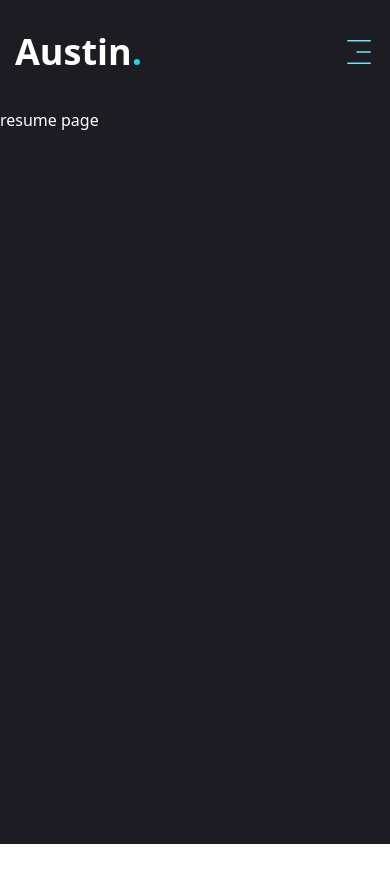
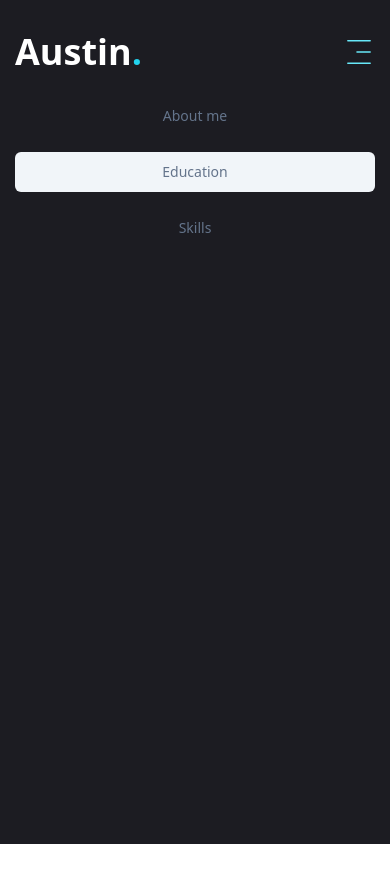
Before and after one commit to AustinO97/austin-oblow-portfolio, a Next.js app: page /resume in a window 390 px wide. Shown: the top 882 px of the page. Before the commit the page ends 844 px from the top, so only its background shows below. Built offline with nearby package versions, Linux system fonts and the light colour scheme.

Commit message:
complete resume page

```diff
--- a/app/resume/page.jsx
+++ b/app/resume/page.jsx
@@ -1,9 +1,220 @@
+"use client";
 
+import {
+  FaHtml5,
+  FaCss3,
+  FaJs,
+  FaReact,
+  FaFigma,
+  FaNodeJs,
+} from "react-icons/fa";
+
+import { SiTailwindcss, SiNextdotjs } from "react-icons/si";
+
+//about data
+
+const about = {
+  title: "About Me",
+  description:
+    "A software engineer with a passion for web development. I specialize in creating engaging and user-friendly interfaces using React, Next.js, and Tailwind CSS.",
+  info: [
+    {
+      fieldName: "Name",
+      fieldValue: "Austin Oblow",
+    },
+    {
+      fieldName: "Phone",
+      fieldValue: "(561-452-2064)",
+    },
+    {
+      fieldName: "Experience",
+      fieldValue: "Software Engineer bootcamp @ Flatiron",
+    },
+    {
+      fieldName: "Github",
+      fieldValue: "AustinO97",
+    },
+    {
+      fieldName: "Email",
+      fieldValue: "ausitnoblow97@gmail.com",
+    },
+    {
+      fieldName: "Freelance",
+      fieldValue: "Available",
+    },
+  ],
+};
+
+//education data
+
+const education = {
+  icon: "/assets/resume/cap.svg",
+  title: "Flatiron School",
+  description:
+    "Worked on various projects, including a blog platform, a travel booking app, and a running shoe app. I'm currently focusing on building a new websites using Next.js and Tailwind CSS.",
+  items: [
+    {
+      institution: "Flatiron School",
+      degree: "Full Stack Web Development Bootcamp",
+      duration: "July 2023 - August 2024",
+    },
+  ],
+};
+
+//skills data
+
+const skills = {
+  title: "Technical Skills",
+  skillList: [
+    {
+      skillName: "JavaScript",
+      icon: <FaJs size={40} />,
+    },
+    {
+      skillName: "React",
+      icon: <FaReact size={40} />,
+    },
+    {
+      skillName: "Next.js",
+      icon: <SiNextdotjs size={40} />,
+    },
+    {
+      skillName: "Tailwind CSS",
+      icon: <SiTailwindcss size={40} />,
+    },
+    {
+      skillName: "HTML5",
+      icon: <FaHtml5 size={40} />,
+    },
+    {
+      skillName: "CSS3",
+      icon: <FaCss3 size={40} />,
+    },
+  ],
+};
+
+import { Tabs, TabsContent, TabsList, TabsTrigger } from "@/components/ui/tabs";
+
+import {
+  Tooltip,
+  TooltipContent,
+  TooltipProvider,
+  TooltipTrigger,
+} from "@/components/ui/tooltip";
+
+import { ScrollArea } from "@/components/ui/scroll-area";
+import { delay, motion } from "framer-motion";
 
 const Resume = () => {
   return (
-    <div>resume page</div>
-  )
-}
+    <motion.div
+      initial={{ opacity: 0 }}
+      animate={{
+        opacity: 1,
+        transition: { delay: 2.4, duration: 0.4, ease: "easeIn" },
+      }}
+      className="min-h-[80vh] flex items-center justify-center py-12 xl:py-0 "
+    >
+      <div className="container mx-auto">
+        <Tabs
+          defaultValue="About me"
+          className="flex flex-col xl:flex-row gap-[60px]"
+        >
+          <TabsList className="flex flex-col w-full max-w-[380px] mx-auto xl:mx-0 gap-6">
+            <TabsTrigger value="about">About me</TabsTrigger>
+            <TabsTrigger value="education">Education</TabsTrigger>
+            <TabsTrigger value="skills">Skills</TabsTrigger>
+          </TabsList>
+          {/* content  */}
+          <div className="min-h-[70vh] w-full">
+            {/* about me */}
+            <TabsContent value="about" className="w-full">
+              <div className="flex flex-col gap-7 text-center xl:text-left">
+                <h3 className="text-4xl font-bold">{about.title}</h3>
+                <p className="max-w-[600px] text-white/60 mx-auto xl:mx-0">
+                  {about.description}
+                </p>
+                <ScrollArea className="h-[400px]">
+                  <ul>
+                    {about.info.map((item, index) => {
+                      return (
+                        <li key={index}>
+                          <span className="text-xl font-bold">
+                            {item.fieldName}:
+                          </span>{" "}
+                          <span className="text-white/60">
+                            {item.fieldValue}
+                          </span>
+                        </li>
+                      );
+                    })}
+                  </ul>
+                </ScrollArea>
+              </div>
+            </TabsContent>
+            {/* education */}
+            <TabsContent value="education" className="w-full">
+              <div className="flex flex-col gap-7 text-center xl:text-left">
+                <h3 className="text-4xl font-bold"> {education.title}</h3>
+                <p className="max-w-[600px] text-white/60 mx-auto xl:mx-0">
+                  {education.description}
+                </p>
+                <ScrollArea className="h-[400px]">
+                  <ul className="grid grid-cols-1 lg:grid-cols-2 gap-[30px]">
+                    {education.items.map((item, index) => {
+                      return (
+                        <li
+                          key={index}
+                          className="bg-[#232329] h-[184px] py-6 px-10 rounded-xl flex flex-col justify-center items-center lg:items-start gap-1"
+                        >
+                          <span className="text-cyan-300">
+                            {item.institution}
+                          </span>
+                          <h3 className="text-xl max-w-[260px] min-h-[60px] text-center lg:text-left">
+                            {item.degree}
+                          </h3>
+                          <p className="text-white/60">{item.duration}</p>
+                        </li>
+                      );
+                    })}
+                  </ul>
+                </ScrollArea>
+              </div>
+            </TabsContent>
+            {/* skills */}
+            <TabsContent value="skills" className="w-full h-full">
+              <div className="flex flex-col gap-[30px]">
+                <div>
+                  <h3>{skills.title}</h3>
+                  <p>{skills.description}</p>
+                </div>
+                <ul className="grid grid-cols-2 md:grid-cols-4 gap-4 xl:gap-[30px]">
+                  {skills.skillList.map((skill, index) => {
+                    return (
+                      <li key={index}>
+                        <TooltipProvider delayDuration={100}>
+                          <Tooltip className="bg-[#232329] text-white/60 p-4 rounded-lg">
+                            <TooltipTrigger className="w-full h-[150px] bg-[#232329] rounded-xl flex justify-center items-center group">
+                              <div className="text-6xl group-hover:text-cyan-300 transition-all duration-300">
+                                {skill.icon}
+                              </div>
+                            </TooltipTrigger>
+                            <TooltipContent>
+                              <p className="capitalize">{skill.skillName}</p>
+                            </TooltipContent>
+                          </Tooltip>
+                        </TooltipProvider>
+                      </li>
+                    );
+                  })}
+                </ul>
+              </div>
+            </TabsContent>
+          </div>
+        </Tabs>
+      </div>
+    </motion.div>
+  );
+};
 
-export default Resume
+export default Resume;
```
